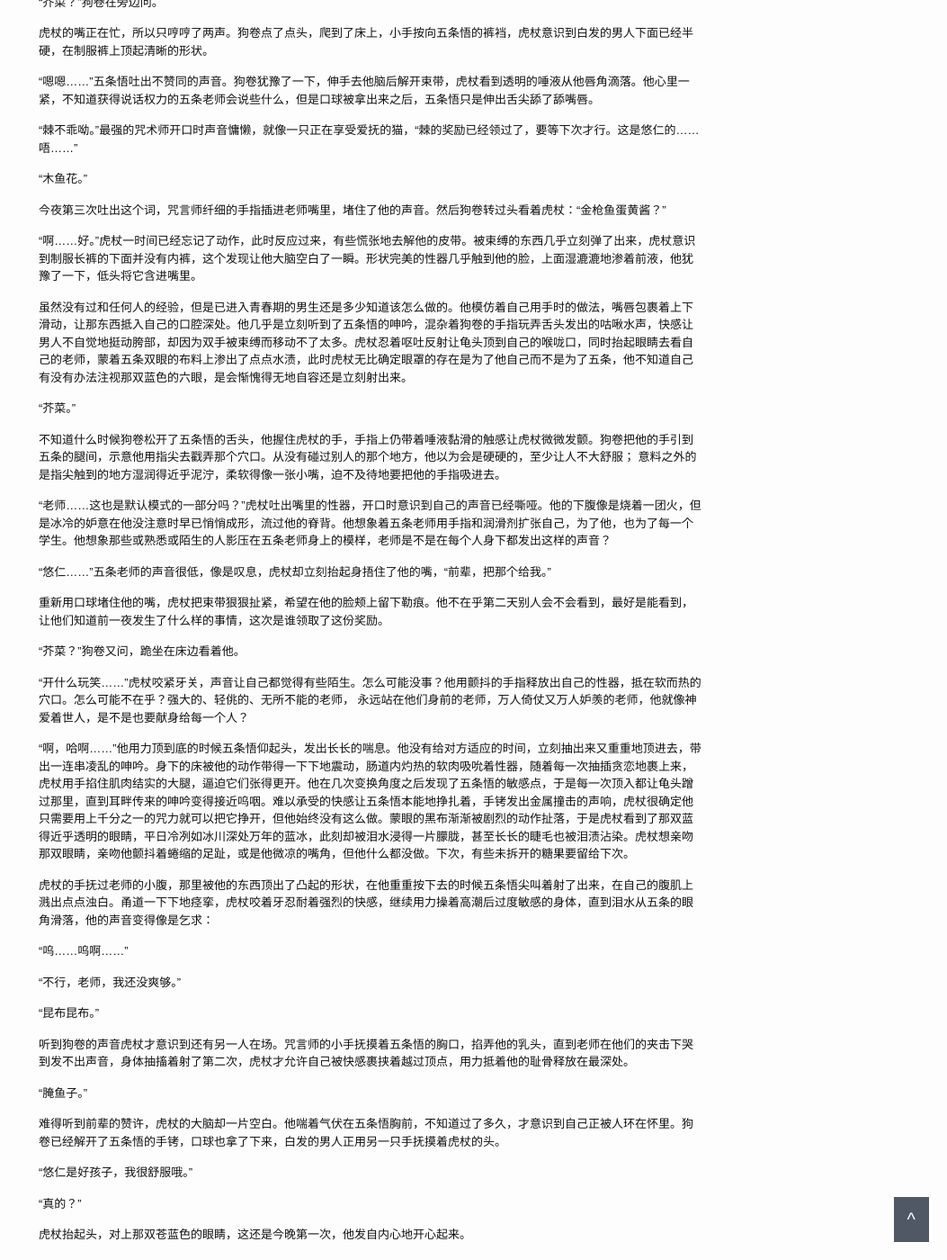
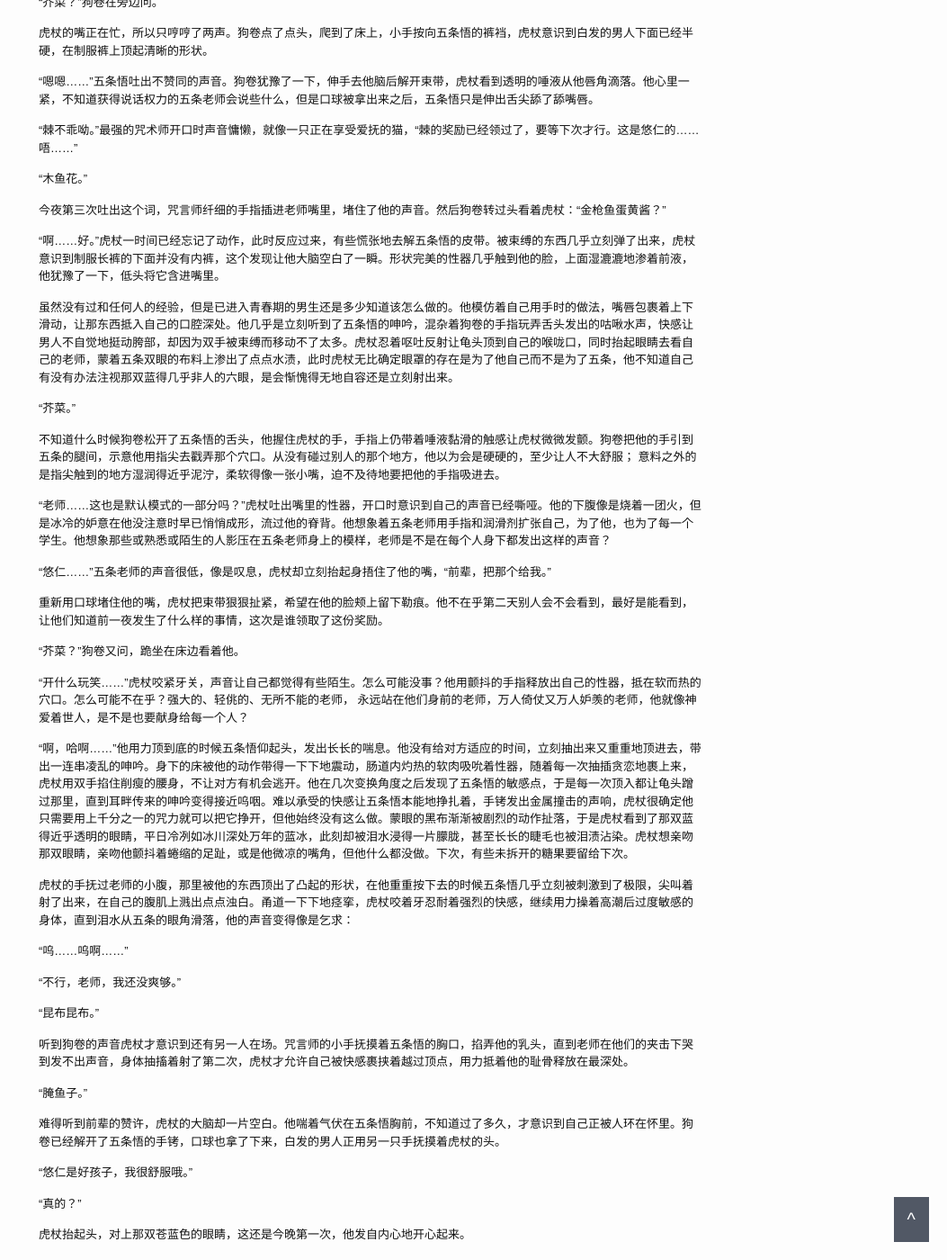
Before and after one commit to greylantern/greylantern.github.io, a Jekyll site: the page built from _posts/2026-10-26-【咒术回战】【悠五+少量棘五】La habitación.html, in a window 1280 px wide and 1400 px high, scrolled down 2140 px. Shown: the whole window at 90% size, without its empty margins (227-1280 px from the left). Built offline with Jekyll 4.4.1, drawn with Linux system fonts in a browser that asks for light colours; comment, search, counter and statistics services are not loaded; some of the changed text lies outside the part shown.

Commit message:
minor update

```diff
--- a/_posts/2026-10-26-【咒术回战】【悠五+少量棘五】La habitación.html
+++ b/_posts/2026-10-26-【咒术回战】【悠五+少量棘五】La habitación.html
@@ -84,7 +84,7 @@ categories: 其它作品
 
 <p>虎杖意识到自己的嘴还微微张开，于是将它合上。身体里突然涌起的热度让他耳根发烫，脑子里飞快地闪过一些画面。伏黑已经来过这个房间了吗？钉崎呢，是真希带她来的吗？他的余光扫过墙上挂在阴影中的某些东西，看起来像是假阳具。他打了个寒战，一些从未想过的景象出现在意识边缘，他不知道应该接纳还是推开。</p>
 
-<p>五条老师。给他们上课，带他们逛东京的五条老师。跟他们分零食，教他们体术的五条老师。</p>
+<p>五条老师。给他们上课，带他们逛东京的五条老师。跟他们分零食，陪他们对练的五条老师。</p>
 
 <p>“骗人的吧。”他几乎是下意识地喃喃，手却不自觉地伸了过去。指尖碰到了五条老师的脖子，皮肤比他想像的要烫。五条悟的喉结动了动，发出低沉的声音，像是某种赞许。</p>
 
@@ -110,9 +110,9 @@ categories: 其它作品
 
 <p>今夜第三次吐出这个词，咒言师纤细的手指插进老师嘴里，堵住了他的声音。然后狗卷转过头看着虎杖：“金枪鱼蛋黄酱？”</p>
 
-<p>“啊……好。”虎杖一时间已经忘记了动作，此时反应过来，有些慌张地去解他的皮带。被束缚的东西几乎立刻弹了出来，虎杖意识到制服长裤的下面并没有内裤，这个发现让他大脑空白了一瞬。形状完美的性器几乎触到他的脸，上面湿漉漉地渗着前液，他犹豫了一下，低头将它含进嘴里。</p>
+<p>“啊……好。”虎杖一时间已经忘记了动作，此时反应过来，有些慌张地去解五条悟的皮带。被束缚的东西几乎立刻弹了出来，虎杖意识到制服长裤的下面并没有内裤，这个发现让他大脑空白了一瞬。形状完美的性器几乎触到他的脸，上面湿漉漉地渗着前液，他犹豫了一下，低头将它含进嘴里。</p>
 
-<p>虽然没有过和任何人的经验，但是已进入青春期的男生还是多少知道该怎么做的。他模仿着自己用手时的做法，嘴唇包裹着上下滑动，让那东西抵入自己的口腔深处。他几乎是立刻听到了五条悟的呻吟，混杂着狗卷的手指玩弄舌头发出的咕啾水声，快感让男人不自觉地挺动胯部，却因为双手被束缚而移动不了太多。虎杖忍着呕吐反射让龟头顶到自己的喉咙口，同时抬起眼睛去看自己的老师，蒙着五条双眼的布料上渗出了点点水渍，此时虎杖无比确定眼罩的存在是为了他自己而不是为了五条，他不知道自己有没有办法注视那双蓝色的六眼，是会惭愧得无地自容还是立刻射出来。</p>
+<p>虽然没有过和任何人的经验，但是已进入青春期的男生还是多少知道该怎么做的。他模仿着自己用手时的做法，嘴唇包裹着上下滑动，让那东西抵入自己的口腔深处。他几乎是立刻听到了五条悟的呻吟，混杂着狗卷的手指玩弄舌头发出的咕啾水声，快感让男人不自觉地挺动胯部，却因为双手被束缚而移动不了太多。虎杖忍着呕吐反射让龟头顶到自己的喉咙口，同时抬起眼睛去看自己的老师，蒙着五条双眼的布料上渗出了点点水渍，此时虎杖无比确定眼罩的存在是为了他自己而不是为了五条，他不知道自己有没有办法注视那双蓝得几乎非人的六眼，是会惭愧得无地自容还是立刻射出来。</p>
 
 <p>“芥菜。”</p>
 
@@ -128,9 +128,9 @@ categories: 其它作品
 
 <p>“开什么玩笑……”虎杖咬紧牙关，声音让自己都觉得有些陌生。怎么可能没事？他用颤抖的手指释放出自己的性器，抵在软而热的穴口。怎么可能不在乎？强大的、轻佻的、无所不能的老师， 永远站在他们身前的老师，万人倚仗又万人妒羡的老师，他就像神爱着世人，是不是也要献身给每一个人？</p>
 
-<p>“啊，哈啊……”他用力顶到底的时候五条悟仰起头，发出长长的喘息。他没有给对方适应的时间，立刻抽出来又重重地顶进去，带出一连串凌乱的呻吟。身下的床被他的动作带得一下下地震动，肠道内灼热的软肉吸吮着性器，随着每一次抽插贪恋地裹上来，虎杖用手掐住肌肉结实的大腿，逼迫它们张得更开。他在几次变换角度之后发现了五条悟的敏感点，于是每一次顶入都让龟头蹭过那里，直到耳畔传来的呻吟变得接近呜咽。难以承受的快感让五条悟本能地挣扎着，手铐发出金属撞击的声响，虎杖很确定他只需要用上千分之一的咒力就可以把它挣开，但他始终没有这么做。蒙眼的黑布渐渐被剧烈的动作扯落，于是虎杖看到了那双蓝得近乎透明的眼睛，平日冷冽如冰川深处万年的蓝冰，此刻却被泪水浸得一片朦胧，甚至长长的睫毛也被泪渍沾染。虎杖想亲吻那双眼睛，亲吻他颤抖着蜷缩的足趾，或是他微凉的嘴角，但他什么都没做。下次，有些未拆开的糖果要留给下次。</p>
+<p>“啊，哈啊……”他用力顶到底的时候五条悟仰起头，发出长长的喘息。他没有给对方适应的时间，立刻抽出来又重重地顶进去，带出一连串凌乱的呻吟。身下的床被他的动作带得一下下地震动，肠道内灼热的软肉吸吮着性器，随着每一次抽插贪恋地裹上来，虎杖用双手掐住削瘦的腰身，不让对方有机会逃开。他在几次变换角度之后发现了五条悟的敏感点，于是每一次顶入都让龟头蹭过那里，直到耳畔传来的呻吟变得接近呜咽。难以承受的快感让五条悟本能地挣扎着，手铐发出金属撞击的声响，虎杖很确定他只需要用上千分之一的咒力就可以把它挣开，但他始终没有这么做。蒙眼的黑布渐渐被剧烈的动作扯落，于是虎杖看到了那双蓝得近乎透明的眼睛，平日冷冽如冰川深处万年的蓝冰，此刻却被泪水浸得一片朦胧，甚至长长的睫毛也被泪渍沾染。虎杖想亲吻那双眼睛，亲吻他颤抖着蜷缩的足趾，或是他微凉的嘴角，但他什么都没做。下次，有些未拆开的糖果要留给下次。</p>
 
-<p>虎杖的手抚过老师的小腹，那里被他的东西顶出了凸起的形状，在他重重按下去的时候五条悟尖叫着射了出来，在自己的腹肌上溅出点点浊白。甬道一下下地痉挛，虎杖咬着牙忍耐着强烈的快感，继续用力操着高潮后过度敏感的身体，直到泪水从五条的眼角滑落，他的声音变得像是乞求：</p>
+<p>虎杖的手抚过老师的小腹，那里被他的东西顶出了凸起的形状，在他重重按下去的时候五条悟几乎立刻被刺激到了极限，尖叫着射了出来，在自己的腹肌上溅出点点浊白。甬道一下下地痉挛，虎杖咬着牙忍耐着强烈的快感，继续用力操着高潮后过度敏感的身体，直到泪水从五条的眼角滑落，他的声音变得像是乞求：</p>
 
 <p>“呜……呜啊……”</p>
 
```
Also changed, not shown: other parts of _posts/2026-10-26-【咒术回战】【悠五+少量棘五】La habitación.html (+1 -1 lines).
